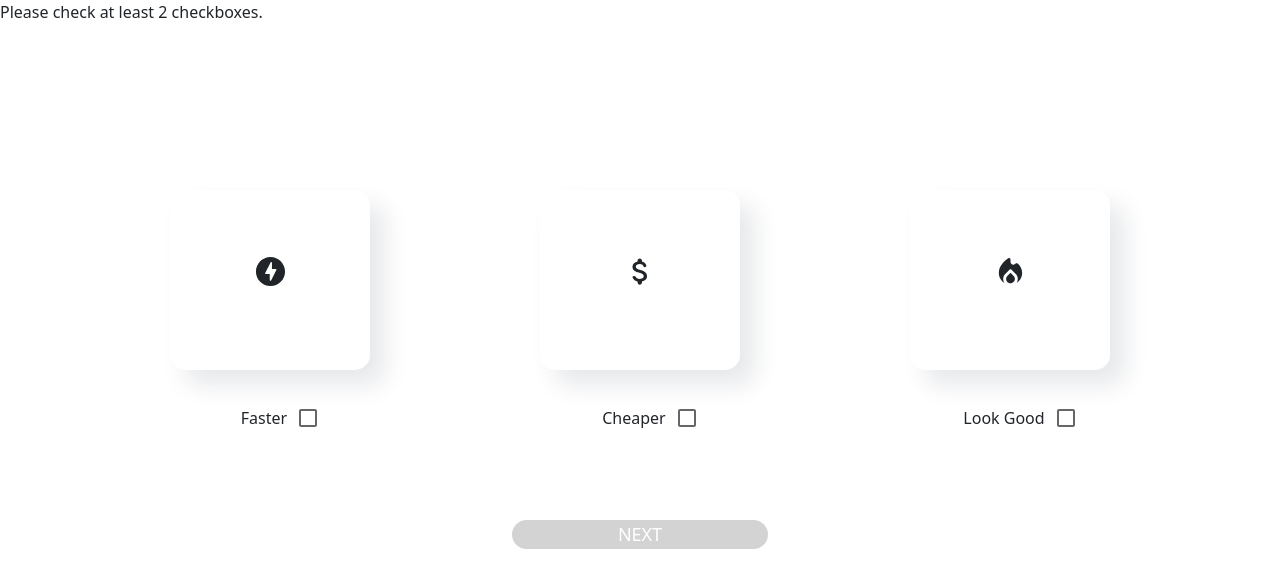
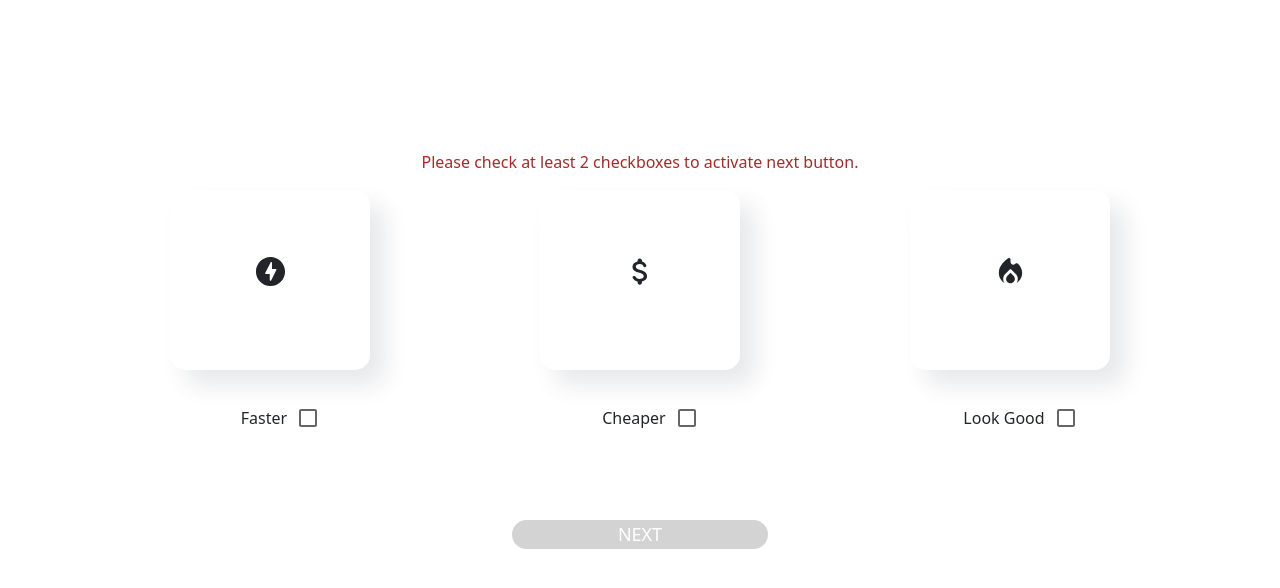
Before and after one commit to carlkarama/MarroWebClient, a React (Create React App) app: page / in a window 1280 px wide. Shown: the top 588 px of the page. Built offline with nearby package versions, Linux system fonts and the light colour scheme.

Commit message:
feat: configure homepage instructions text

```diff
--- a/src/components/Checkbox/Checkbox.css
+++ b/src/components/Checkbox/Checkbox.css
@@ -50,3 +50,19 @@
     font-size: 30px;
     color: 2c2c51;
 }
+
+.homepage-instructions {
+    display: flex;
+    align-items: center;
+    justify-content: center;
+    position: relative;
+    top: 150px;
+}
+
+.homepage-instructions > .before-checked {
+    color: brown;
+}
+
+.homepage-instructions > .after-checked {
+    color: green;
+}
--- a/src/components/Checkbox/HomeCheckbox.js
+++ b/src/components/Checkbox/HomeCheckbox.js
@@ -40,14 +40,17 @@ export const HomeCheckbox = () => {
 
     return (
             <div>
-                   {
+                <div className="homepage-instructions">
+                    {
                         atLeastTwoChecked ? (
-                            <p>At least 2 checkboxes are checked.</p>
+                            <p className="after-checked">At least 2 checkboxes are checked. You can click next ✅</p>
 
                         ) : (
-                            <p>Please check at least 2 checkboxes.</p>
+                            <p className="before-checked">Please check at least 2 checkboxes to activate next button.</p>
                         )
                     }
+                </div>
+
                 <div className="checkbox-group">
 
                     <div className="tile">
```
